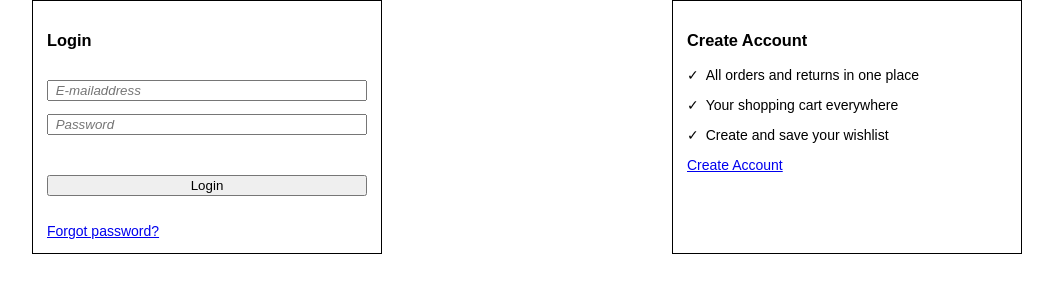
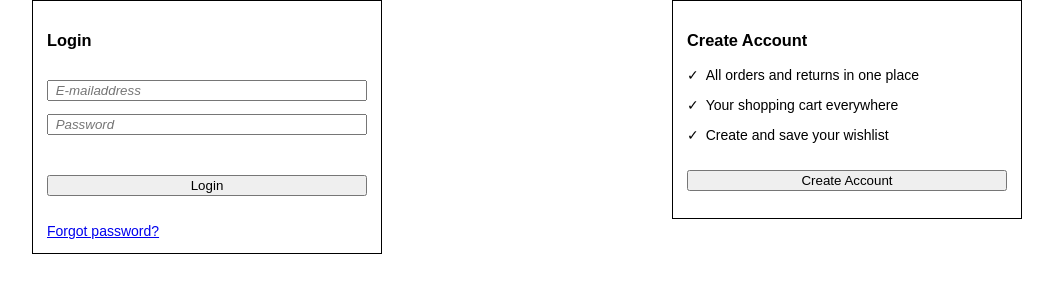
Before and after one commit to jeroendiks/GV-account, a React (Create React App) app: page / in a window 1280 px wide. Shown: the top 300 px of the page, without its empty margins (113-1166 px from the left). Built offline with nearby package versions, Linux system fonts and the light colour scheme.

Commit message:
Improved styling

```diff
--- a/src/account/account.css
+++ b/src/account/account.css
@@ -4,16 +4,14 @@ body {
     font-family: sans-serif;
 }
 .my-account {
+    align-items: flex-start;
     display: flex;
     justify-content: space-around;
 }
-.create-account-box {
-    text-align: left;
- }
-.create-account-box__text > span {
-    padding-right: 0.5em;
+.error {
+    color: red;
 }
-.login-box, .create-account-box {
+.login-box {
     border: 1px solid;
     font-size: 14px;
     padding: 1em;
@@ -30,6 +28,21 @@ body {
     margin: 3em 0em 2em;
     width: 100%;
 }
-.error {
-    color: red;
+.create-account-box {
+    border: 1px solid;
+    font-size: 14px;
+    padding: 1em;
+    text-align: left;
+    width: 25%;
+ }
+.create-account-box__text > span {
+    padding-right: 0.5em;
 }
+.create-account-box__button {
+    margin: 1em 0em;
+    width: 100%;
+}
+.create-account-box__button > a {
+    text-decoration: none;
+    color: #000000;
+}
--- a/src/account/create-account/create-account.js
+++ b/src/account/create-account/create-account.js
@@ -10,8 +10,10 @@ const CreateAccount = () => {
             <p className="create-account-box__text"><span>&#10003;</span>All orders and returns in one place</p>
             <p className="create-account-box__text"><span>&#10003;</span>Your shopping cart everywhere</p>
             <p className="create-account-box__text"><span>&#10003;</span>Create and save your wishlist</p>
-            <a href="#" className="button button--secondary create-account-box__button"
-               onClick={createAccount}>Create Account</a>
+            <button onClick={createAccount}
+                    className="button button--secondary create-account-box__button">
+                <a href="#">Create Account</a>
+            </button>
         </form>
     );
 };
```
